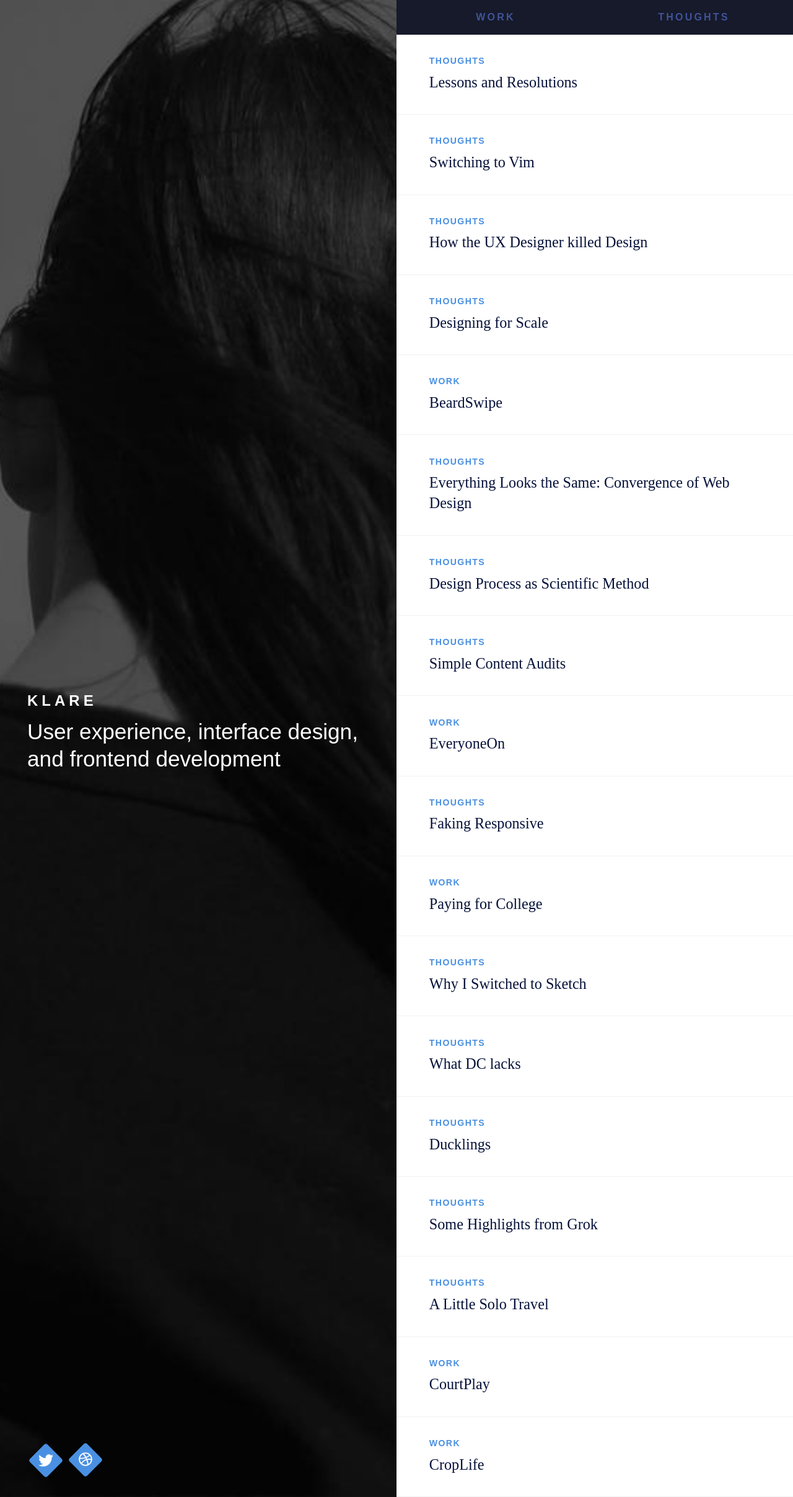
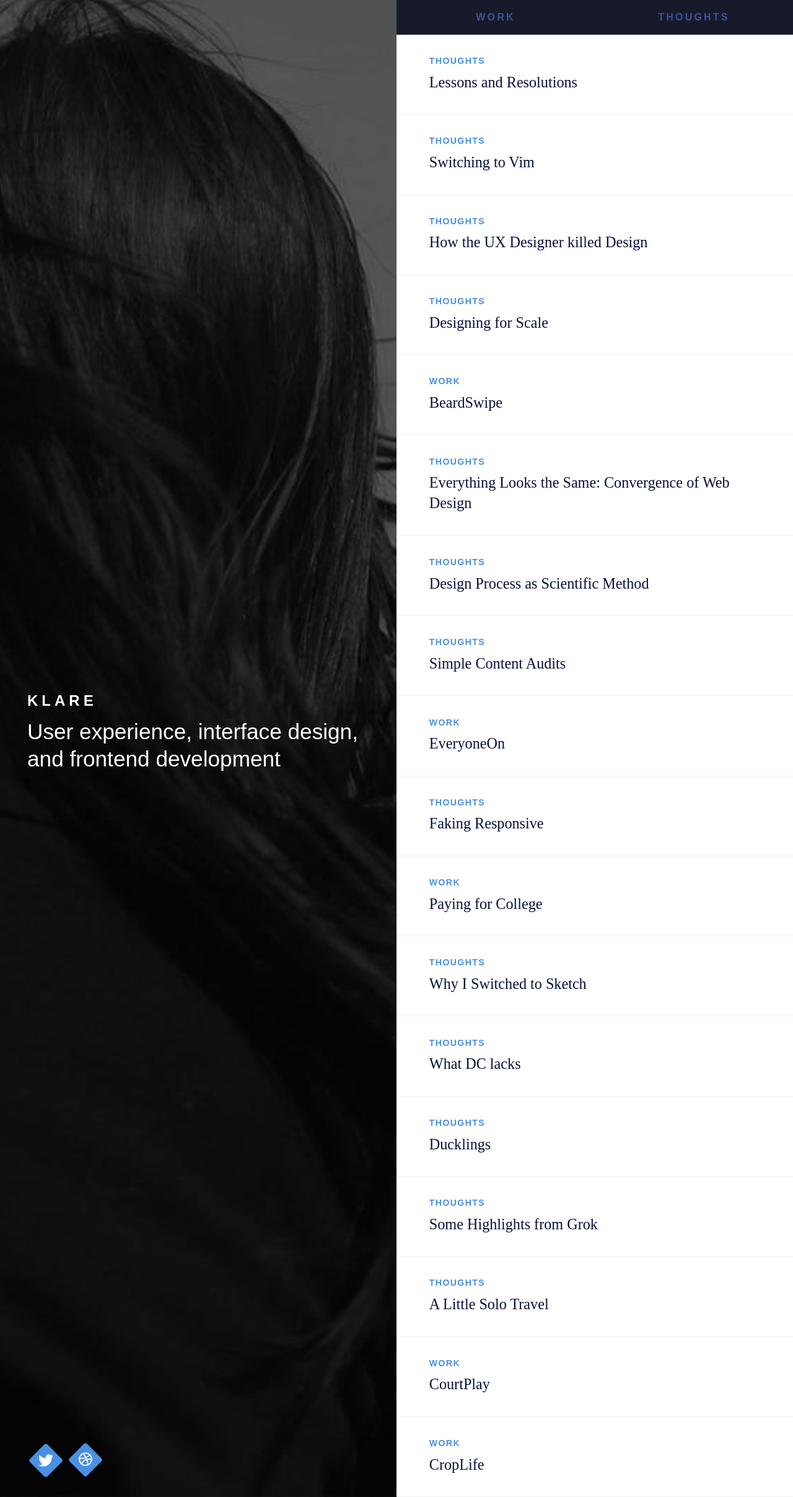
Before and after one commit to kfrank/kfrank.github.io, a Jekyll site: the page built from index.html, in a window 1280 px wide. Shown: the whole page at 62% size. Built offline with Jekyll 4.4.1, drawn with Linux system fonts in a browser that asks for light colours; nearby versions of some CDN libraries; Markdown is read by kramdown in place of the engine named in the settings.

Commit message:
Fixing main image

```diff
--- a/css/_components/home.scss
+++ b/css/_components/home.scss
@@ -1,10 +1,10 @@
 header.home {
-	background: $dark url(../assets/img/bg.jpg) center;
+	background: $dark url(../assets/img/bg.jpg) top center;
 	min-height: 60%;
 	padding: 2em 1.5em;
 	@media screen and (min-width: 50em){
 		background-size: cover;
-		background-attachment: fixed;
+		background-attachment: scroll;
 		padding: 2em 2.5em;
 	}
 	box-sizing: border-box;
--- a/css/main.css
+++ b/css/main.css
@@ -43,8 +43,8 @@ audio:not([controls]) {
   display: none; }
 
 html {
-  background: white;
-  color: black;
+  background: #fff;
+  color: #000;
   -webkit-text-size-adjust: 100%;
   -ms-text-size-adjust: 100%; }
 
@@ -238,11 +238,11 @@ html, body {
       padding-right: 2.5em; } }
 
 a {
-  color: #4a90e2;
+  color: #4A90E2;
   text-decoration: none; }
 
 body, input, textarea {
-  color: #06113a;
+  color: #06113A;
   font-family: "freight-text-pro", serif; }
 
 h1 {
@@ -252,7 +252,7 @@ h2, h3, h4, h5, h6 {
   font-family: effra, sans-serif; }
 
 pre {
-  background: #06113a;
+  background: #06113A;
   padding: 1.5em;
   border-radius: 4px;
   color: #b3b3b3; }
@@ -321,7 +321,7 @@ hr {
   text-decoration: none;
   text-transform: uppercase;
   letter-spacing: 0.125em;
-  color: #06113a;
+  color: #06113A;
   border-top: 4px solid transparent;
   -webkit-transition: all 0.3s ease;
   transition: all 0.3s ease; }
@@ -330,8 +330,8 @@ hr {
       padding: 4.75em 1em;
       font: 400 0.875em/1 effra, sans-serif; } }
   .header--interior nav a:hover, .header--interior nav a.active {
-    color: #4a90e2;
-    border-top: 4px solid #4a90e2; }
+    color: #4A90E2;
+    border-top: 4px solid #4A90E2; }
 
 @media screen and (min-width: 50em) {
   .header--interior {
@@ -341,7 +341,7 @@ hr {
     -webkit-transition: top 0.2s ease-in-out, height 0.2s ease-in-out;
     transition: top 0.2s ease-in-out, height 0.2s ease-in-out;
     width: 100%;
-    background: white;
+    background: #fff;
     z-index: 1; } }
 .header--interior h1 {
   margin: 1em 0 1em 0.5em;
@@ -364,7 +364,7 @@ hr {
       top: -0.3em;
       left: -0.52em;
       content: "";
-      background: #06113a;
+      background: #06113A;
       width: 1.75em;
       height: 1.75em;
       z-index: -1;
@@ -376,7 +376,7 @@ hr {
     .header--interior h1 a:hover:before {
       -webkit-transform: rotate(315deg);
       transform: rotate(315deg);
-      background: #4a90e2; }
+      background: #4A90E2; }
 .header--interior nav a {
   -webkit-transition: padding 0.2s ease-in-out;
   transition: padding 0.2s ease-in-out; }
@@ -416,14 +416,14 @@ ul.social-buttons {
     height: 1em;
     width: 1em; }
     ul.social-buttons li[class*="social"] a svg {
-      fill: white;
+      fill: #fff;
       -webkit-transition: fill 0.3s ease;
       transition: fill 0.3s ease; }
     ul.social-buttons li[class*="social"] a:before {
       position: absolute;
       display: block;
       content: "";
-      background: #4a90e2;
+      background: #4A90E2;
       width: 2.5em;
       height: 2.5em;
       z-index: -1;
@@ -433,7 +433,7 @@ ul.social-buttons {
       transition: transform 0.5s ease, background 0.5s ease;
       border-radius: 4px; }
     ul.social-buttons li[class*="social"] a:hover svg {
-      fill: #06113a; }
+      fill: #06113A; }
     ul.social-buttons li[class*="social"] a:hover:before {
       -webkit-transform: rotate(135deg);
       transform: rotate(135deg); }
@@ -484,7 +484,7 @@ footer {
     footer ul.social-buttons li[class*="social"] a:before {
       background: #cccccc; }
     footer ul.social-buttons li[class*="social"] a svg {
-      fill: white; }
+      fill: #fff; }
   footer small {
     color: #cccccc;
     font: 600 1em/1 effra, sans-serif;
@@ -492,14 +492,14 @@ footer {
     letter-spacing: 0.1em; }
 
 header.home {
-  background: #06113a url(../assets/img/bg.jpg) center;
+  background: #06113A url(../assets/img/bg.jpg) top center;
   min-height: 60%;
   padding: 2em 1.5em;
   box-sizing: border-box; }
   @media screen and (min-width: 50em) {
     header.home {
       background-size: cover;
-      background-attachment: fixed;
+      background-attachment: scroll;
       padding: 2em 2.5em; } }
   header.home .title {
     position: relative;
@@ -512,15 +512,15 @@ header.home {
         transform: translateY(-75%); } }
   header.home h1 a {
     font: 600 1.5rem/1 effra, sans-serif;
-    color: white;
+    color: #fff;
     text-transform: uppercase;
     letter-spacing: 0.25em;
     -webkit-transition: color 0.3s ease;
     transition: color 0.3s ease; }
     header.home h1 a:hover {
-      color: #4a90e2; }
+      color: #4A90E2; }
   header.home p {
-    color: white;
+    color: #fff;
     font: 300 2em/1.25em effra, sans-serif;
     margin-top: 0.3em; }
   @media screen and (min-width: 50em) {
@@ -572,10 +572,10 @@ header.home {
         .main .tabs a {
           float: none; } } }
     .main .tabs a:hover {
-      background: #4a90e2;
-      color: white; }
+      background: #4A90E2;
+      color: #fff; }
     .main .tabs a.selected {
-      color: white; }
+      color: #fff; }
 
 .posts {
   margin: 0;
@@ -583,7 +583,7 @@ header.home {
   list-style: none; }
   .posts h2 {
     font: 1.375em/1.375 "freight-text-pro", serif;
-    color: #06113a;
+    color: #06113A;
     margin: 0; }
   .posts .type {
     font: 600 0.8em/1 effra, sans-serif;
@@ -597,12 +597,12 @@ header.home {
     border-bottom: 1px solid #f2f2f2;
     -webkit-transition: border-left 0.3s ease;
     transition: border-left 0.3s ease;
-    border-left: 0 solid #4a90e2; }
+    border-left: 0 solid #4A90E2; }
     @media screen and (min-width: 50em) {
       .posts li a {
         padding: 2em 3em; } }
     .posts li a:hover {
-      border-left: 6px solid #4a90e2; }
+      border-left: 6px solid #4A90E2; }
 
 h1.page-title {
   font-size: 2.5em;
@@ -617,19 +617,19 @@ article {
     article {
       padding-top: 12em; } }
   article a {
-    border-bottom: 1px solid #4a90e2;
+    border-bottom: 1px solid #4A90E2;
     -webkit-transition: all 0.1s ease;
     transition: all 0.1s ease; }
     article a:hover {
       -webkit-transition: all 0.1s ease;
       transition: all 0.1s ease;
-      border-bottom: 1px solid white; }
+      border-bottom: 1px solid #fff; }
   article img {
     margin: 0 auto;
     display: block; }
   article time, article .post--tag {
     font: 600 1em/1 effra, sans-serif;
-    color: #4a90e2;
+    color: #4A90E2;
     text-transform: uppercase;
     letter-spacing: 0.15em; }
   article p {
@@ -637,7 +637,7 @@ article {
     line-height: 2; }
     article p:first-child:first-letter {
       font: 3.625em/1 lust, serif;
-      color: #4a90e2;
+      color: #4A90E2;
       float: left;
       margin: 0.1em 0.25em 0 0; }
   article li {
@@ -645,7 +645,7 @@ article {
     margin: 1em 0; }
     article li p:first-child:first-letter {
       font: 1.25rem/1 "freight-text-pro", serif;
-      color: #06113a;
+      color: #06113A;
       float: none;
       margin: 0; }
   article .content--post {
@@ -656,7 +656,7 @@ article {
         margin-left: auto;
         margin-right: auto; } }
   article h2 {
-    color: #4a90e2;
+    color: #4A90E2;
     margin-top: 2.5em; }
   article h3 {
     margin-top: 2.5em;
@@ -667,7 +667,7 @@ article {
   article blockquote {
     margin: 1.5em 0 1.5em -2.5em;
     padding: 1em 0 1em 2.5em;
-    border-left: 3px solid #4a90e2; }
+    border-left: 3px solid #4A90E2; }
     @media screen and (min-width: 50em) {
       article blockquote {
         margin: 3em 0 3em -3em;
@@ -675,7 +675,7 @@ article {
     article blockquote p:first-child:first-letter {
       font: italic 1.125em/1.5 lust, serif;
       float: none;
-      color: #06113a;
+      color: #06113A;
       margin: 0; }
       @media screen and (min-width: 50em) {
         article blockquote p:first-child:first-letter {
@@ -689,7 +689,7 @@ article {
       article blockquote p cite {
         font: normal 1rem/1 effra, sans-serif; }
         article blockquote p cite a {
-          color: #4a90e2; }
+          color: #4A90E2; }
   article .paging {
     margin: 5em 0 3em;
     border-top: 1px dotted #cccccc;
@@ -698,7 +698,7 @@ article {
     article .paging h4 {
       margin: 0 0 1.5em;
       font: 2em/1 lust, serif;
-      color: #06113a; }
+      color: #06113A; }
 
 .content--intro {
   font: italic 1.25em/1.75 "freight-text-pro", serif;
@@ -729,3 +729,5 @@ article {
       content: ","; }
     .post--tags .post--tag:last-child:after {
       content: ""; }
+
+/*# sourceMappingURL=main.css.map */
```
